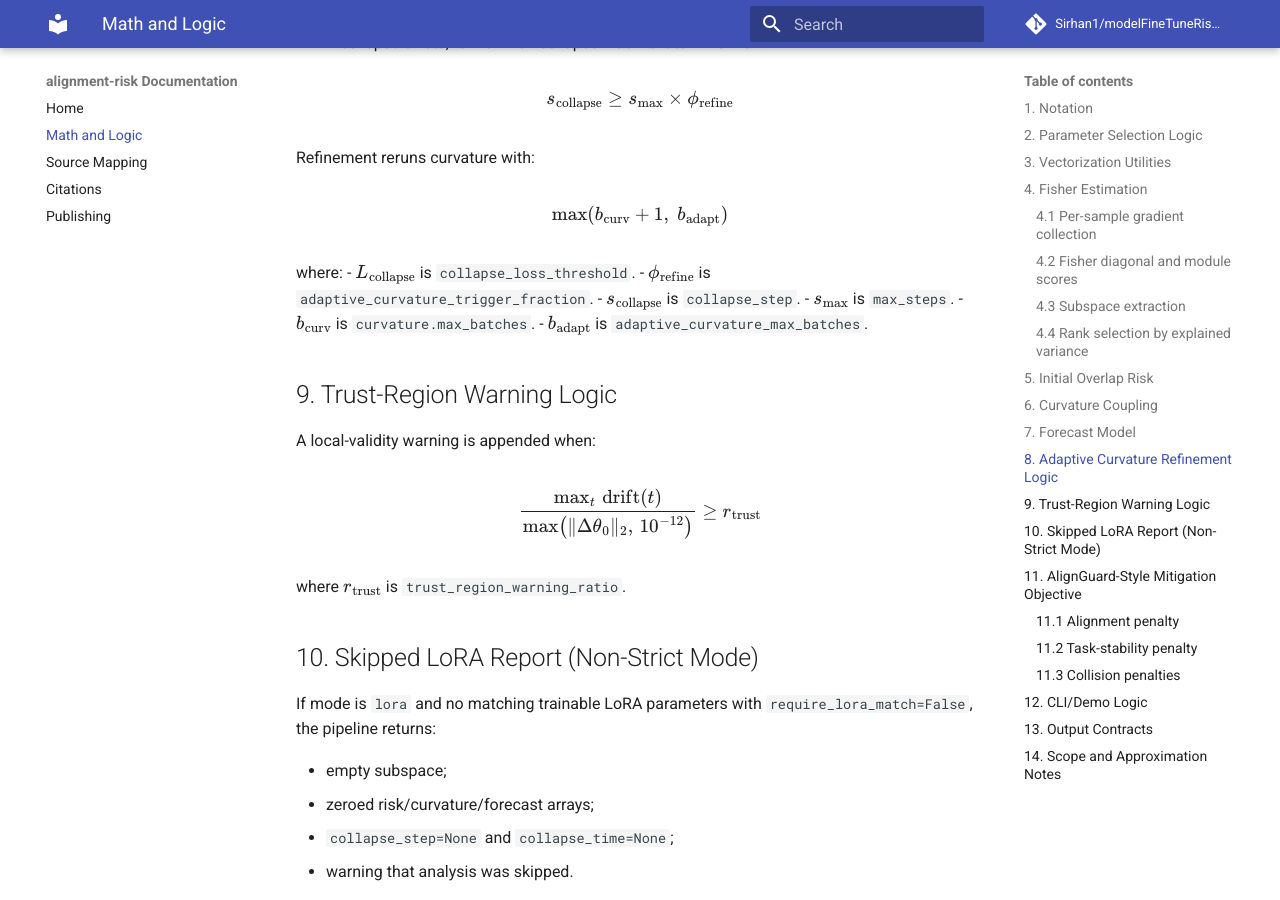
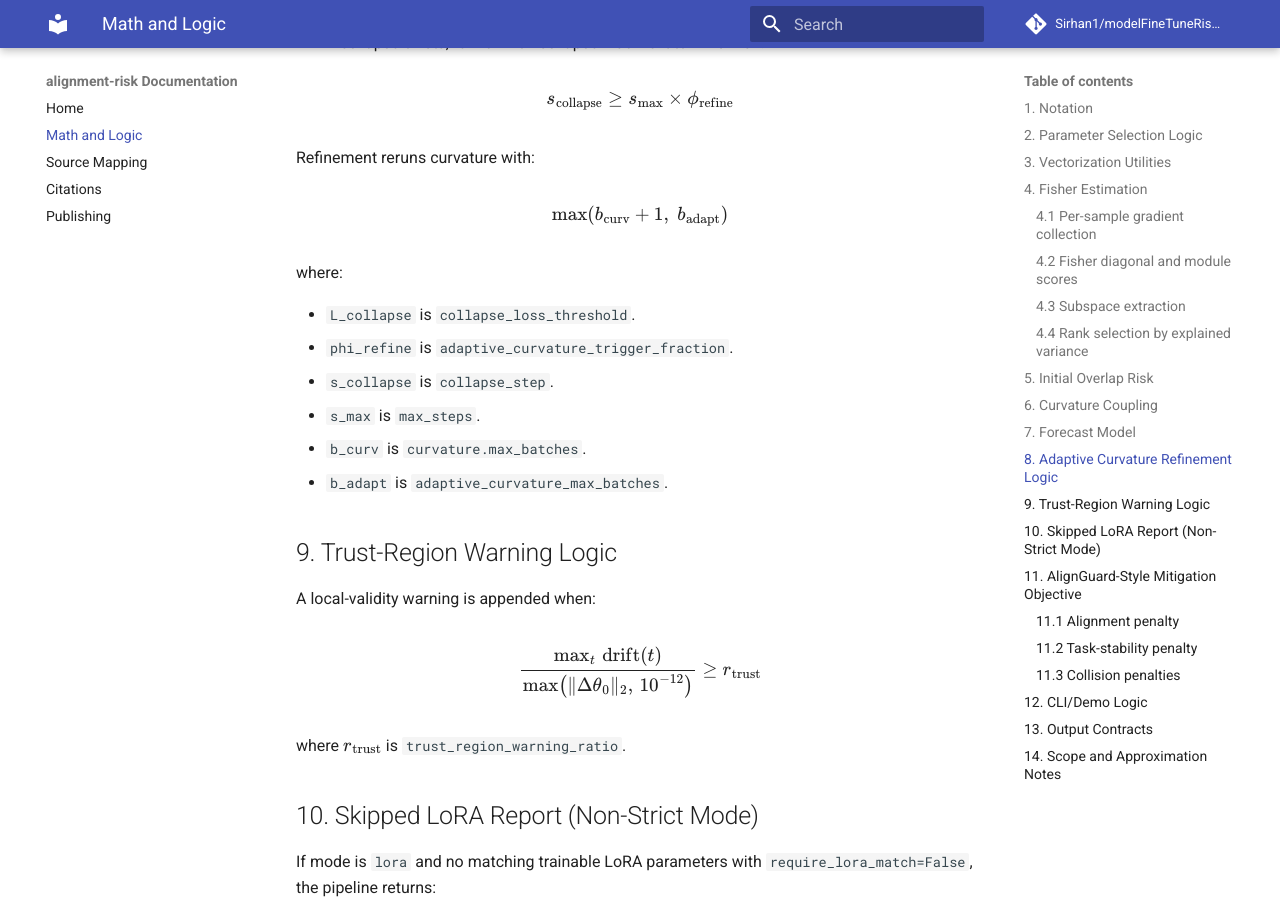
Before and after one commit to Sirhan1/modelFineTuneRiskAssessment, an MkDocs documentation site: the page built from docs/MATH.md, in a window 1280 px wide and 900 px high, scrolled down 5827 px. Built offline with MkDocs 1.6.1 and Material for MkDocs 9.7.7, drawn with Linux system fonts in a browser that asks for light colours; comment, search, counter and statistics services are not loaded.

Commit message:
Fix section 8 mapping list rendering in math docs

```diff
--- a/docs/MATH.md
+++ b/docs/MATH.md
@@ -244,12 +244,13 @@ $$
 $$
 
 where:
-- $L_{\mathrm{collapse}}$ is `collapse_loss_threshold`.
-- $\phi_{\mathrm{refine}}$ is `adaptive_curvature_trigger_fraction`.
-- $s_{\mathrm{collapse}}$ is `collapse_step`.
-- $s_{\max}$ is `max_steps`.
-- $b_{\mathrm{curv}}$ is `curvature.max_batches`.
-- $b_{\mathrm{adapt}}$ is `adaptive_curvature_max_batches`.
+
+- `L_collapse` is `collapse_loss_threshold`.
+- `phi_refine` is `adaptive_curvature_trigger_fraction`.
+- `s_collapse` is `collapse_step`.
+- `s_max` is `max_steps`.
+- `b_curv` is `curvature.max_batches`.
+- `b_adapt` is `adaptive_curvature_max_batches`.
 
 ## 9. Trust-Region Warning Logic
 
```
